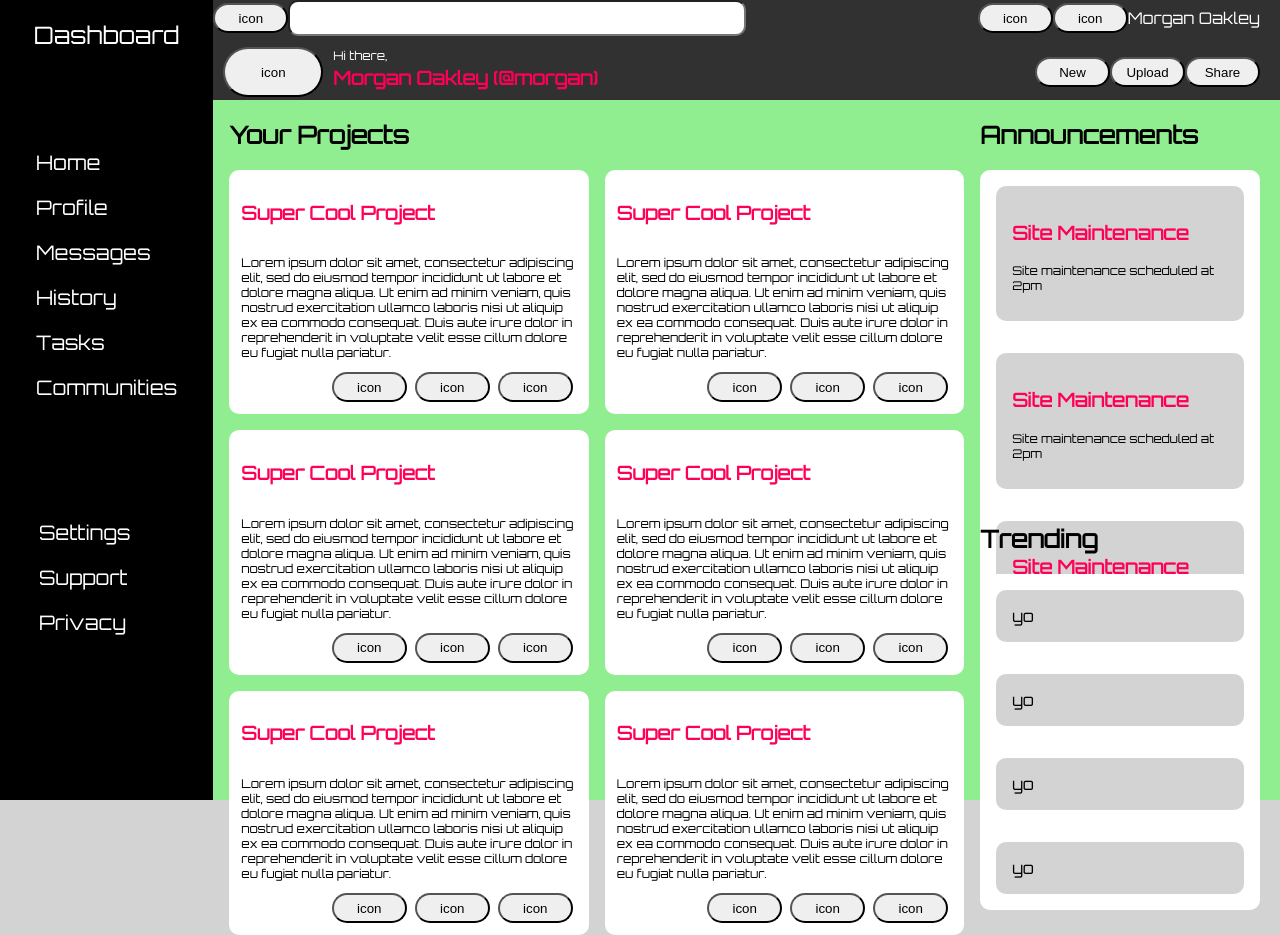
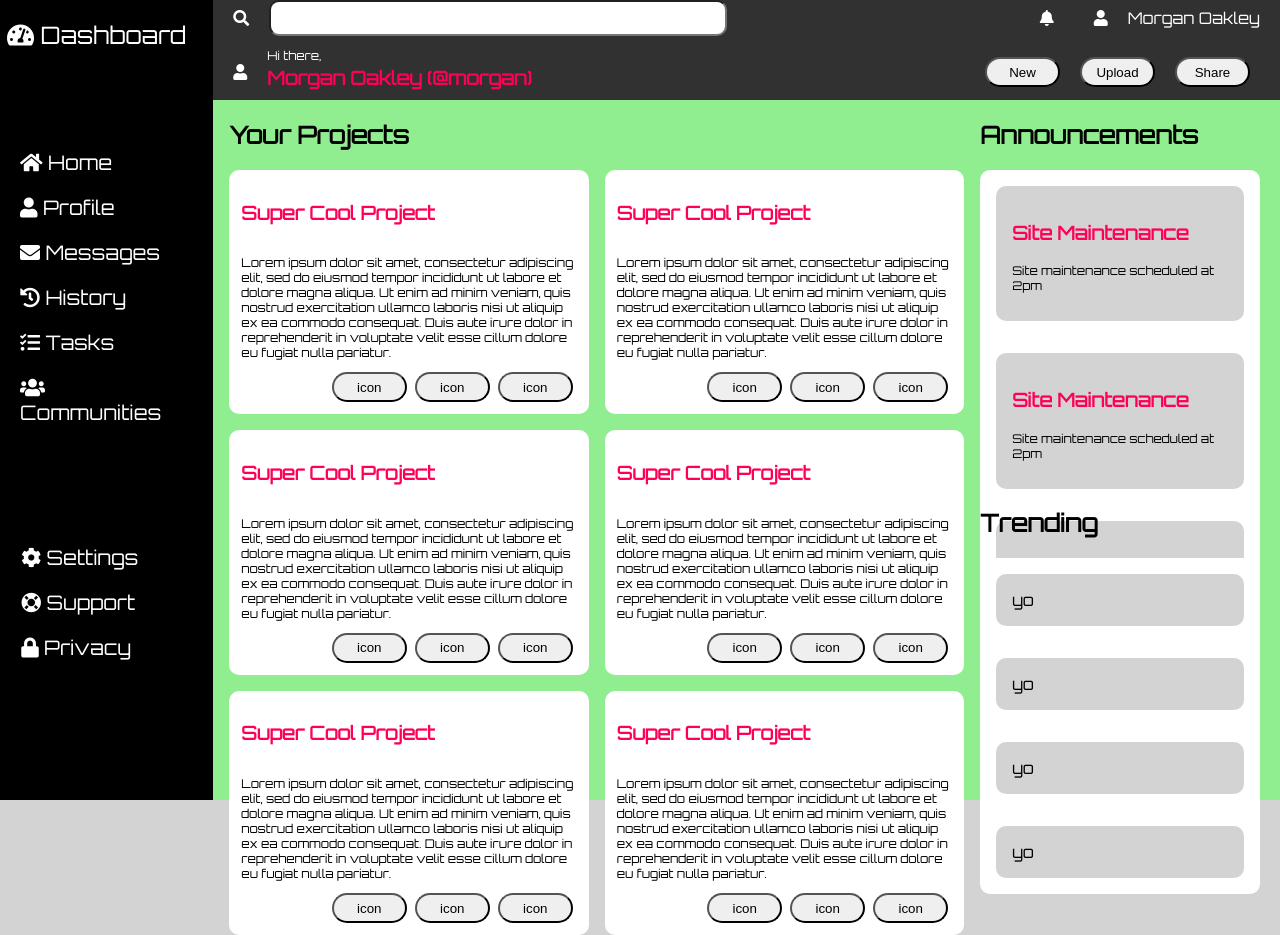
Before and after one commit to Saul-Codeman/Admin-Dashboard, a plain HTML site: page index.html in a window 1280 px wide. Drawn offline with Linux system fonts and the light colour scheme.

Commit message:
Finished for now

```diff
--- a/index.html
+++ b/index.html
@@ -6,37 +6,42 @@
     <title>Admin Dashboard</title>
     <link rel="stylesheet" href="styles.css">
     <link href="https://fonts.googleapis.com/css2?family=Orbitron&display=swap" rel="stylesheet">
+    <link rel="stylesheet" href="https://cdnjs.cloudflare.com/ajax/libs/font-awesome/5.15.3/css/all.min.css">
 </head>
 </head>
 <body>
     <div class="sidebar">
-        <div class="dashboard">Dashboard</div>
+        <div class="dashboard"><i class="fas fa-tachometer-alt"></i> Dashboard</div>
         <div class="user-features">
-            <div class="home sidebar-item">Home</div>
-            <div class="profile sidebar-item">Profile</div>
-            <div class="messages sidebar-item">Messages</div>
-            <div class="history sidebar-item">History</div>
-            <div class="tasks sidebar-item">Tasks</div>
-            <div class="communities sidebar-item">Communities</div>
+            <ul>
+                <li class="home sidebar-item"><a href="#"><i class="fas fa-home"></i></a> Home</li>
+                <li class="profile sidebar-item"><a href="#"><i class="fas fa-user"></i></a> Profile</li>
+                <li class="messages sidebar-item"><a href="#"><i class="fas fa-envelope"></i></a> Messages</li>
+                <li class="history sidebar-item"><a href="#"><i class="fas fa-history"></i></a> History</li>
+                <li class="tasks sidebar-item"><a href="#"><i class="fas fa-tasks"></i></a> Tasks</li>
+                <li class="communities sidebar-item"><a href="#"><i class="fas fa-users"></i></a> Communities</li>
+            </ul>
         </div>
         <div class="settings-info">
-            <div class="settings sidebar-item">Settings</div>
-            <div class="support sidebar-item">Support</div>
-            <div class="privacy sidebar-item">Privacy</div>
+            <ul>
+                <li class="settings sidebar-item"><a href="#"><i class="fas fa-cog"></i></a> Settings</li>
+                <li class="support sidebar-item"><a href="#"><i class="fas fa-life-ring"></i></a> Support</li>
+                <li class="privacy sidebar-item"><a href="#"><i class="fas fa-lock"></i></a> Privacy</li>
+            </ul>
         </div>
     </div>
     <div class="header">
         <div class="search">
-            <button>icon</button>
+            <i class="fas fa-search"></i>
             <input type="text">
         </div>
         <div class="right-header">
-            <button>icon</button>
-            <button>icon</button>
+            <i class="fas fa-bell"></i>
+            <a href="#"><i class="fas fa-user"></i></a>
             <div class="username">Morgan Oakley</div>
         </div>
         <div class="icon-greeting">
-            <button>icon</button>
+            <a href="#"><i class="fas fa-user"></i></a>
             <div class="greeting">
                 <p>Hi there,</p>
                 <h3>Morgan Oakley (@morgan)</h3>
--- a/styles.css
+++ b/styles.css
@@ -25,9 +25,18 @@ body {
     gap: 10vh;
 }
 
+li {
+    list-style: none;
+}
+
+a {
+    color: white;
+}
+
 .dashboard {
     margin-top: 20px;
     font-size: 24px;
+    margin-left: -20px;
 }
 
 .user-features {
@@ -40,7 +49,7 @@ body {
 }
 
 .sidebar-item {
-    margin: 20px 0px;
+    margin: 20px 30px 20px -20px;
 }
 
 .header {
@@ -75,6 +84,13 @@ body {
     margin-right: 20px;
 }
 
+.right-header > .fas,
+.right-header > a > .fas,
+.icon-greeting > a > .fas,
+.search > .fas {
+    margin: 0px 20px;
+}
+
 .icon-greeting {
     grid-column: 1 / 10;
     grid-row: 2 / 2;
@@ -105,6 +121,10 @@ body {
     justify-content: end;
     align-items: center;
     margin-right: 20px;
+}
+
+.post > button {
+    margin: 0px 10px;
 }
 
 .content {
@@ -169,7 +189,6 @@ body {
 .trending {
     grid-column: 18 / 25;
     grid-row: 14 / 25;
-    margin-top: 16px;
 }
 
 .trending-content {
```
